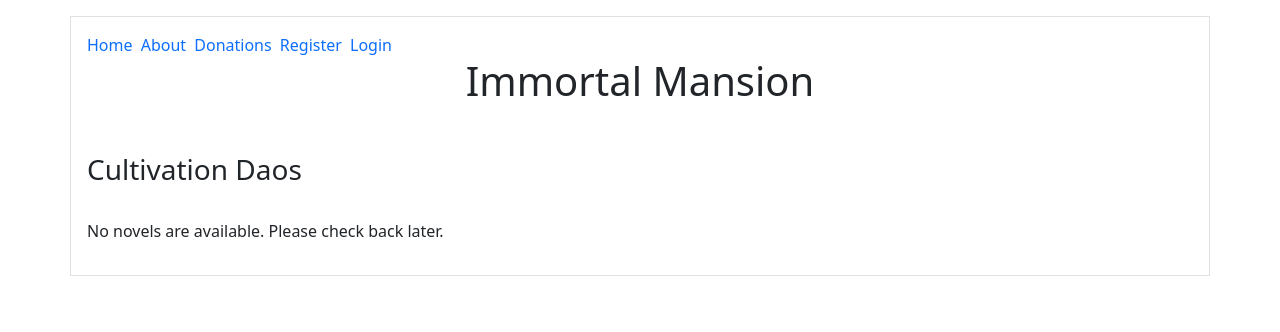
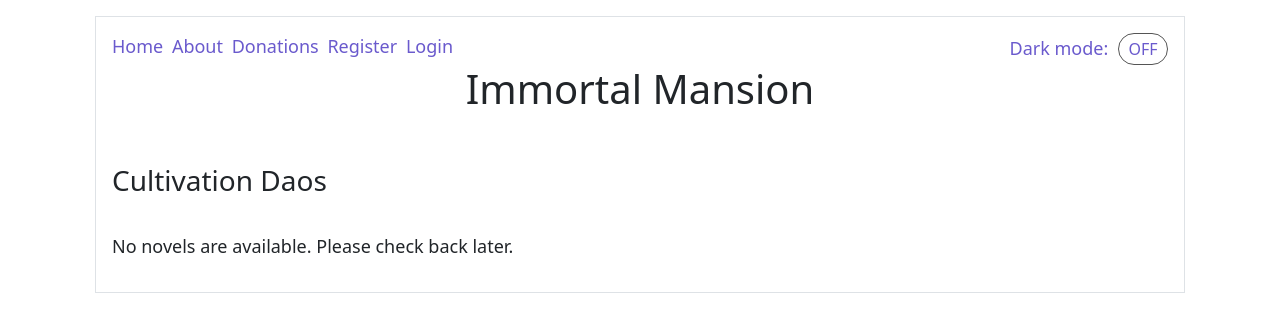
Before and after one commit to sanjoseappvalley/django-novel-site, a Django app: page / in a window 1280 px wide. Shown: the top 332 px of the page. Run offline with Django 3.2, Linux system fonts and the light colour scheme; data that the repository does not hold is empty.

Commit message:
add dark theme and a switch

```diff
--- a/novels/static/novels/main.css
+++ b/novels/static/novels/main.css
@@ -4,3 +4,49 @@ h1 {
 h4 {
   text-align: center;
 }
+body {
+    font-size: 1.125rem;
+    display: flex;
+    flex-direction: column;
+    max-width: 70rem;
+    margin: 0 auto;
+    padding: 0 0.9375rem;
+}
+
+small {
+    font-style: italic;
+}
+article {
+    display: flex;
+    flex-direction: column;
+}
+img {
+    max-width: 100%;
+    display: block;
+    align-self: center;
+}
+.switch {
+    align-self: flex-end;
+    color: #6A5ACD;
+    /* margin: 0.9375rem; */
+}
+.inner-switch {
+    display: inline-block;
+    cursor: pointer;
+    border: 1px solid #555;
+    border-radius: 1.25rem;
+    width: 3.125rem;
+    text-align: center;
+    font-size: 1rem;
+    padding: 0.1875rem;
+    margin-left: 0.3125rem;
+}
+a {
+  color: #6A5ACD;
+}
+
+body.dark-mode-enabled{
+  background-color: #222;
+  color: #e6e6e6;
+  border-color: #e6e6e6;
+}
--- /dev/null
+++ b/novels/static/novels/theme.js
@@ -0,0 +1,52 @@
+$(document).ready(function() {
+    //check if this is user's first time on page
+    if(!getCookie('Theme')){
+        console.log("Should only ever run once");
+        if (window.matchMedia && window.matchMedia('(prefers-color-scheme: dark)').matches) {
+            currentTheme = "dark";
+        } else {
+            currentTheme = "light";
+        }
+    } else {
+        currentTheme = getCookie('Theme');
+    }
+    setTheme(currentTheme);
+});
+
+$(".switch").on("click", function () {
+    if ($("body").hasClass("dark-mode-enabled")) {
+        setTheme('light');
+    } else {
+        setTheme('dark');
+    }
+});
+
+// DARK MODE TOGGLE FUNCTION
+var setTheme = function (theme) {
+    if (theme === 'dark') {
+        $("body").addClass("dark-mode-enabled");
+        $(".inner-switch").text("On");
+        setCookie('Theme', 'dark', 999);
+    } else {
+        $("body").removeClass("dark-mode-enabled");
+        $(".inner-switch").text("OFF");
+        setCookie('Theme', 'light', 999);
+    }
+};
+
+// COOKIE HANDLING
+
+function getCookie(name) {
+    var v = document.cookie.match('(^|;) ?' + name + '=([^;]*)(;|$)');
+    return v ? v[2] : null;
+}
+
+function setCookie(name, value, days) {
+    var d = new Date;
+    d.setTime(d.getTime() + 24 * 60 * 60 * 1000 * days);
+    document.cookie = name + "=" + value + ";path=/;expires=" + d.toGMTString();
+}
+
+function deleteCookie(name) {
+    setCookie(name, '', -1);
+}
--- a/novels/templates/novels/base.html
+++ b/novels/templates/novels/base.html
@@ -26,6 +26,9 @@
             {% else %}
               <span style="padding-left:4px"><a href="/login" class="text-decoration-none">Login</a></span>
             {% endif %}
+            <span class="switch" style="float:right";>Dark mode:
+              <span class="inner-switch">OFF</span>
+            </span>
           </span>
         </div>
       </nav>
@@ -40,5 +43,7 @@
     </div>
     <!-- jQuery first, then Popper.js, then Boostrap JS -->
     <script src="https://cdn.jsdelivr.net/npm/bootstrap@5.0.1/dist/js/bootstrap.bundle.min.js" integrity="sha384-gtEjrD/SeCtmISkJkNUaaKMoLD0//ElJ19smozuHV6z3Iehds+3Ulb9Bn9Plx0x4" crossorigin="anonymous"></script>
+    <script src="https://cdnjs.cloudflare.com/ajax/libs/jquery/3.4.0/jquery.min.js"></script>
+    <script src="/static/novels/theme.js"></script>
   </body>
 </html>
```
